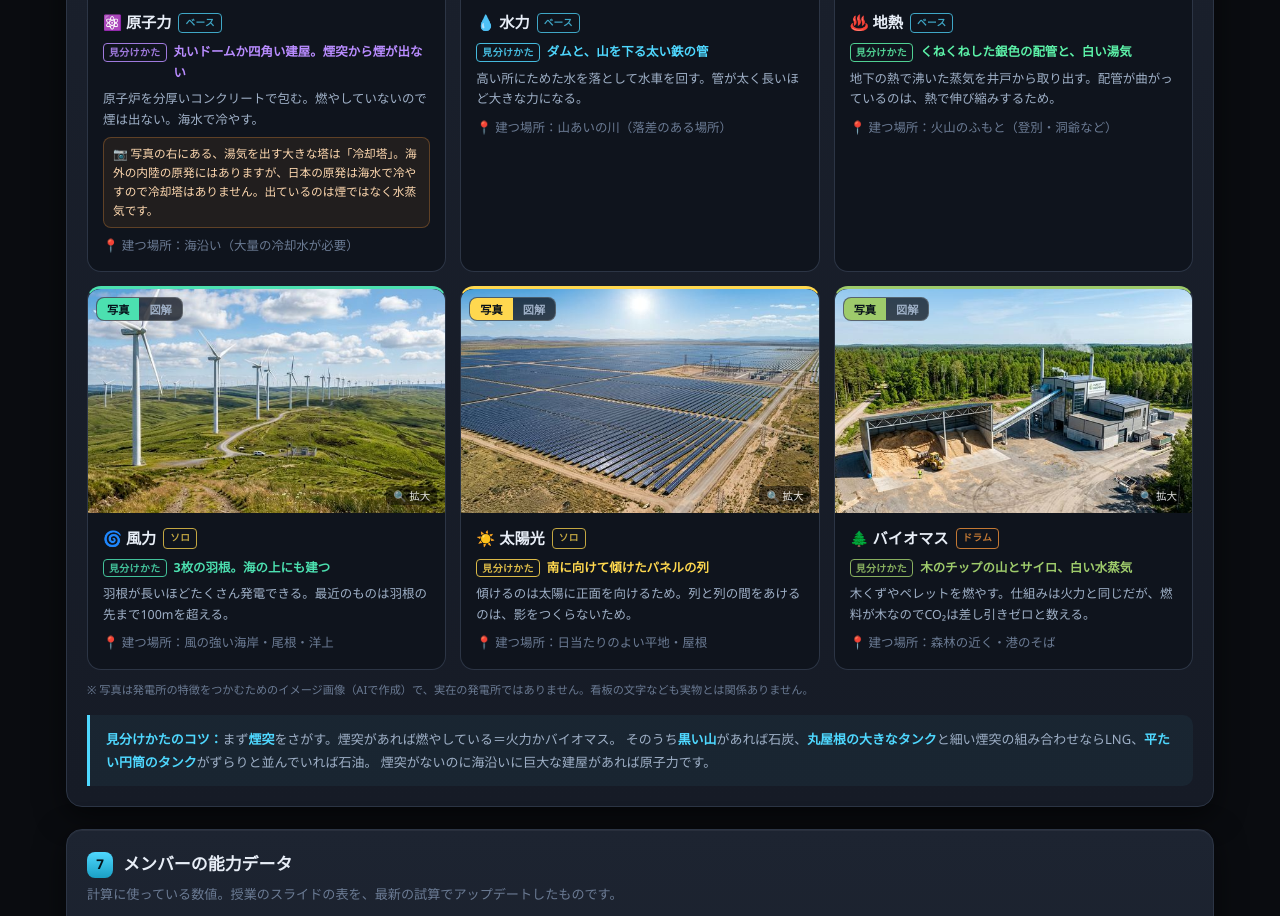
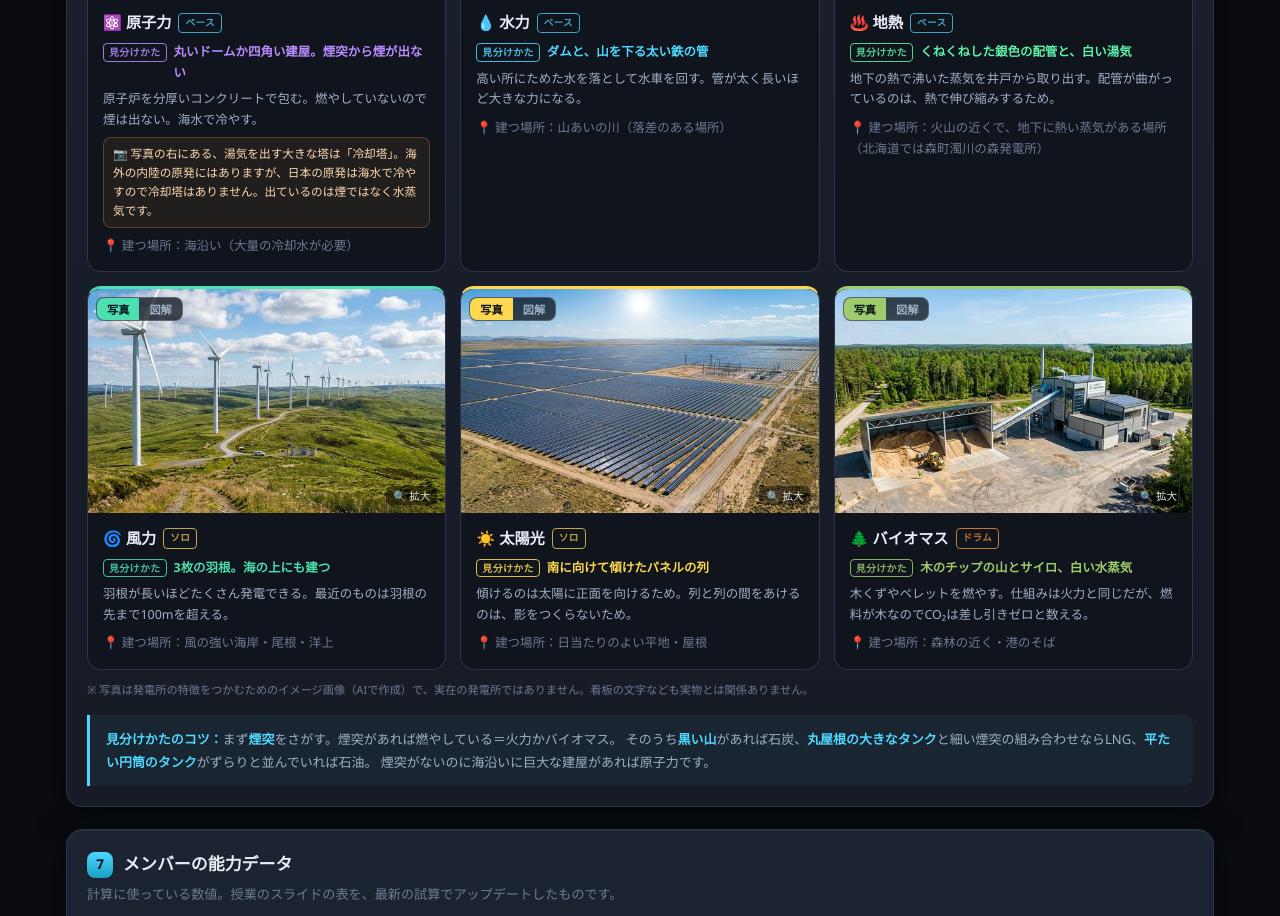
Before and after one commit to choppermoon1623-tech/energy-mix-studio, a plain HTML site: page index.html in a window 1280 px wide. Shown: the part 5622-6538 px from the top of the page. Drawn offline with Linux system fonts and the light colour scheme.

Commit message:
地熱発電所の建つ場所の例を森町濁川に修正
登別・洞爺は温泉地で地熱発電所はないため、北海道の実例である
森町濁川の森発電所に差し替えた。

Co-Authored-By: Claude Opus 5 <noreply@anthropic.com>

```diff
--- a/index.html
+++ b/index.html
@@ -1566,7 +1566,7 @@ const PLANT_INFO = {
   nuclear: {look:"丸いドームか四角い建屋。煙突から煙が出ない", pt:"原子炉を分厚いコンクリートで包む。燃やしていないので煙は出ない。海水で冷やす。", where:"海沿い（大量の冷却水が必要）",
             note:"写真の右にある、湯気を出す大きな塔は「冷却塔」。海外の内陸の原発にはありますが、日本の原発は海水で冷やすので冷却塔はありません。出ているのは煙ではなく水蒸気です。"},
   hydro:   {look:"ダムと、山を下る太い鉄の管", pt:"高い所にためた水を落として水車を回す。管が太く長いほど大きな力になる。", where:"山あいの川（落差のある場所）"},
-  geo:     {look:"くねくねした銀色の配管と、白い湯気", pt:"地下の熱で沸いた蒸気を井戸から取り出す。配管が曲がっているのは、熱で伸び縮みするため。", where:"火山のふもと（登別・洞爺など）"},
+  geo:     {look:"くねくねした銀色の配管と、白い湯気", pt:"地下の熱で沸いた蒸気を井戸から取り出す。配管が曲がっているのは、熱で伸び縮みするため。", where:"火山の近くで、地下に熱い蒸気がある場所（北海道では森町濁川の森発電所）"},
   wind:    {look:"3枚の羽根。海の上にも建つ", pt:"羽根が長いほどたくさん発電できる。最近のものは羽根の先まで100mを超える。", where:"風の強い海岸・尾根・洋上"},
   solar:   {look:"南に向けて傾けたパネルの列", pt:"傾けるのは太陽に正面を向けるため。列と列の間をあけるのは、影をつくらないため。", where:"日当たりのよい平地・屋根"},
   biomass: {look:"木のチップの山とサイロ、白い水蒸気", pt:"木くずやペレットを燃やす。仕組みは火力と同じだが、燃料が木なのでCO₂は差し引きゼロと数える。", where:"森林の近く・港のそば"}
```
